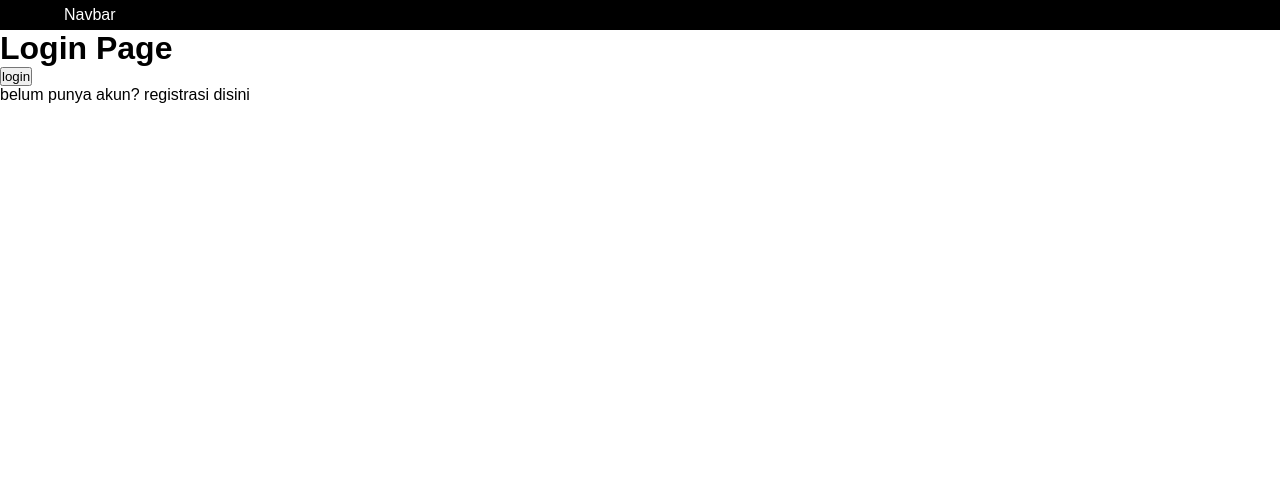
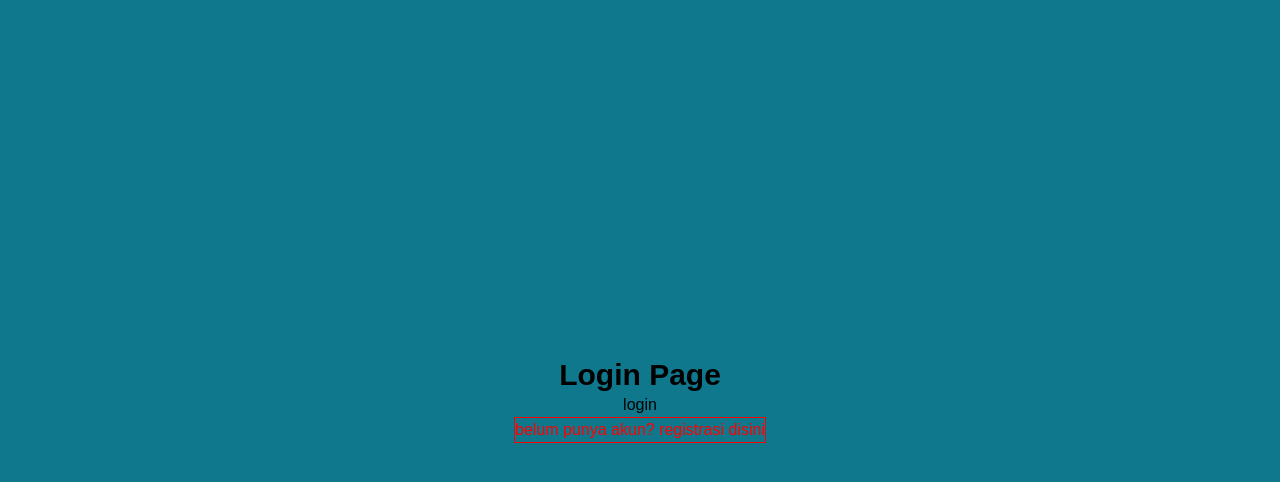
Before and after one commit to lukman2024/sinau-next-js, a Next.js app: page /auth/login in a window 1280 px wide. Shown: the top 482 px of the page. Built offline with nearby package versions, Linux system fonts and the light colour scheme.

Commit message:
mempelajari next js (styling)

```diff
--- /dev/null
+++ b/postcss.config.js
@@ -0,0 +1,6 @@
+module.exports = {
+  plugins: {
+    tailwindcss: {},
+    autoprefixer: {},
+  },
+}
--- a/src/components/layouts/AppShell/index.jsx
+++ b/src/components/layouts/AppShell/index.jsx
@@ -1,10 +1,14 @@
+import { useRouter } from "next/router";
 import Navbar from "../Navbar";
+
+const disableNavbar = ["/auth/login", "/auth/register"];
 
 const AppShell = (props) => {
   const { children } = props;
+  const { pathname } = useRouter();
   return (
     <main>
-      <Navbar />
+      {!disableNavbar.includes(pathname) && <Navbar />}
       {children}
     </main>
   );
--- /dev/null
+++ b/src/components/layouts/Navbar/Navbar.module.css
@@ -0,0 +1,9 @@
+.navbar {
+  display: flex;
+  width: 100%;
+  height: 30px;
+  background-color: #000;
+  color: #fff;
+  align-items: center;
+  padding: 0 5%;
+}
--- a/src/components/layouts/Navbar/index.tsx
+++ b/src/components/layouts/Navbar/index.tsx
@@ -1,6 +1,8 @@
+import styles from "./Navbar.module.css";
+
 const Navbar = () => {
   return (
-    <div className="navbar">
+    <div className={styles.navbar}>
       <div>Navbar</div>
     </div>
   );
--- a/src/pages/auth/login.tsx
+++ b/src/pages/auth/login.tsx
@@ -1,19 +1,10 @@
-import Link from "next/link";
-import { useRouter } from "next/router";
+import LoginViews from "@/views/auth/login";
 
 const LoginPage = () => {
-  const { push } = useRouter();
-  const handlerLogin = () => {
-    push("/product");
-  };
   return (
-    <div>
-      <h1>Login Page</h1>
-      <button onClick={() => handlerLogin()}>login</button>
-      <p>
-        belum punya akun? registrasi <Link href={"/auth/register "}>disini</Link>
-      </p>
-    </div>
+    <>
+      <LoginViews />
+    </>
   );
 };
 
--- /dev/null
+++ b/src/styles/colors.scss
@@ -0,0 +1,3 @@
+$schema: (
+  primary: #0f788d,
+);
--- a/src/styles/globals.css
+++ b/src/styles/globals.css
@@ -1,3 +1,7 @@
+@tailwind base;
+@tailwind components;
+@tailwind utilities;
+
 * {
   box-sizing: border-box;
   padding: 0;
@@ -15,13 +19,3 @@
   color: inherit;
   text-decoration: none;
 }
-
-.navbar {
-  display: flex;
-  width: 100%;
-  height: 30px;
-  background-color: #000;
-  color: #fff;
-  align-items: center;
-  padding: 0 5%;
-}
--- /dev/null
+++ b/src/views/auth/login/Login.module.scss
@@ -0,0 +1,10 @@
+@import "@/styles/colors.scss";
+
+.login {
+  display: flex;
+  flex-direction: column;
+  justify-content: center;
+  align-items: center;
+  height: 100vh;
+  background-color: map-get($schema, primary);
+}
--- /dev/null
+++ b/src/views/auth/login/index.tsx
@@ -0,0 +1,21 @@
+import Link from "next/link";
+import { useRouter } from "next/router";
+import styles from "./Login.module.scss";
+
+const LoginViews = () => {
+  const { push } = useRouter();
+  const handleLogin = () => {
+    push("/product");
+  };
+  return (
+    <div className={styles.login}>
+      <h1 className="text-3xl font-bold">Login Page</h1>
+      <button onClick={() => handleLogin()}>login</button>
+      <p style={{ color: "red", border: "1px solid red", borderRadius: "10xp" }}>
+        belum punya akun? registrasi <Link href={"/auth/register "}>disini</Link>
+      </p>
+    </div>
+  );
+};
+
+export default LoginViews;
--- /dev/null
+++ b/tailwind.config.js
@@ -0,0 +1,15 @@
+/** @type {import('tailwindcss').Config} */
+module.exports = {
+  content: [
+    "./app/**/*.{js,ts,jsx,tsx,mdx}", // Note the addition of the `app` directory.
+    "./pages/**/*.{js,ts,jsx,tsx,mdx}",
+    "./components/**/*.{js,ts,jsx,tsx,mdx}",
+
+    // Or if using `src` directory:
+    "./src/**/*.{js,ts,jsx,tsx,mdx}",
+  ],
+  theme: {
+    extend: {},
+  },
+  plugins: [],
+};
```
Also changed, not shown: package.json (+8 -4 lines), 1 other file (tests, documents, lock files or other folders).
